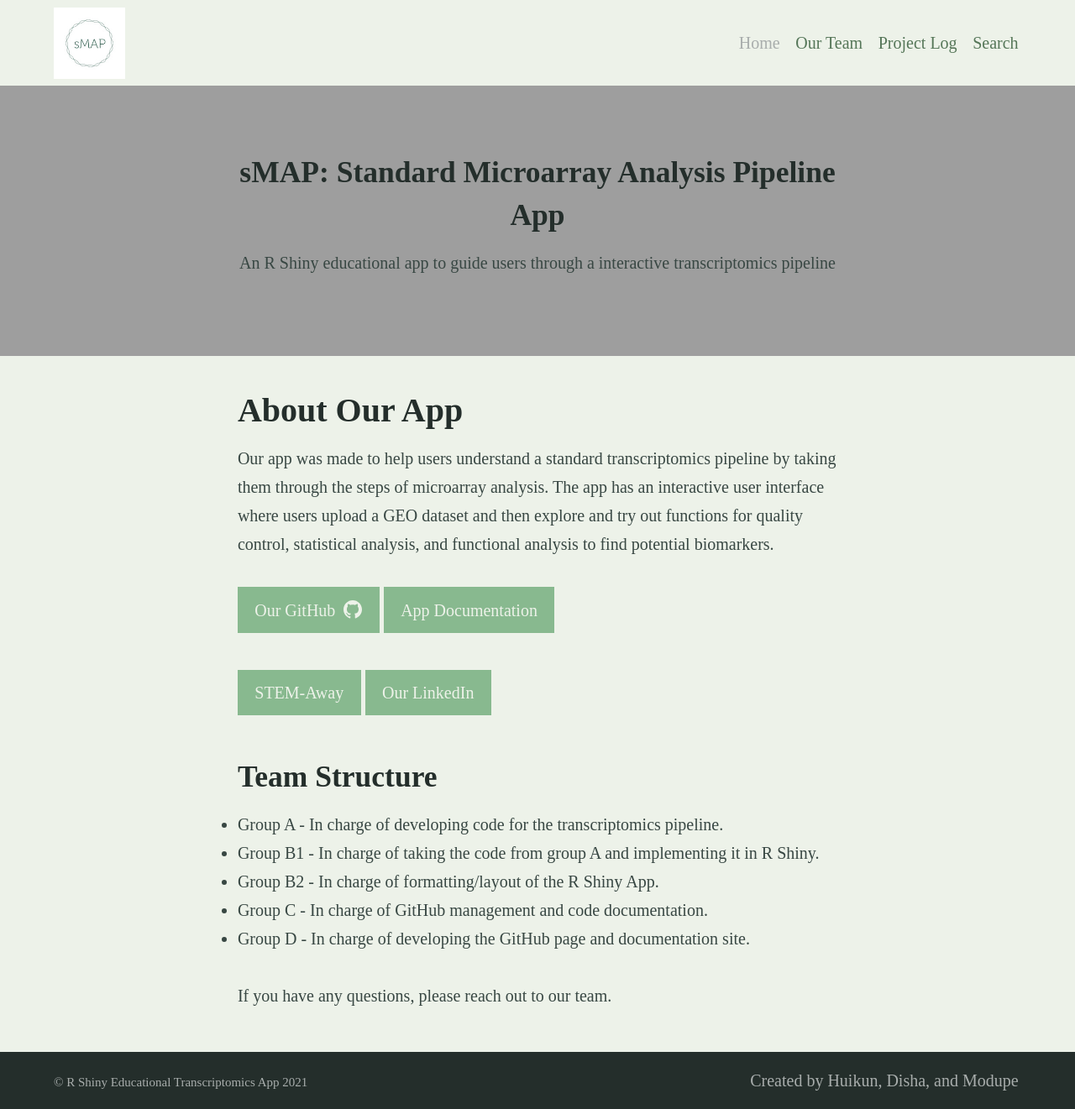
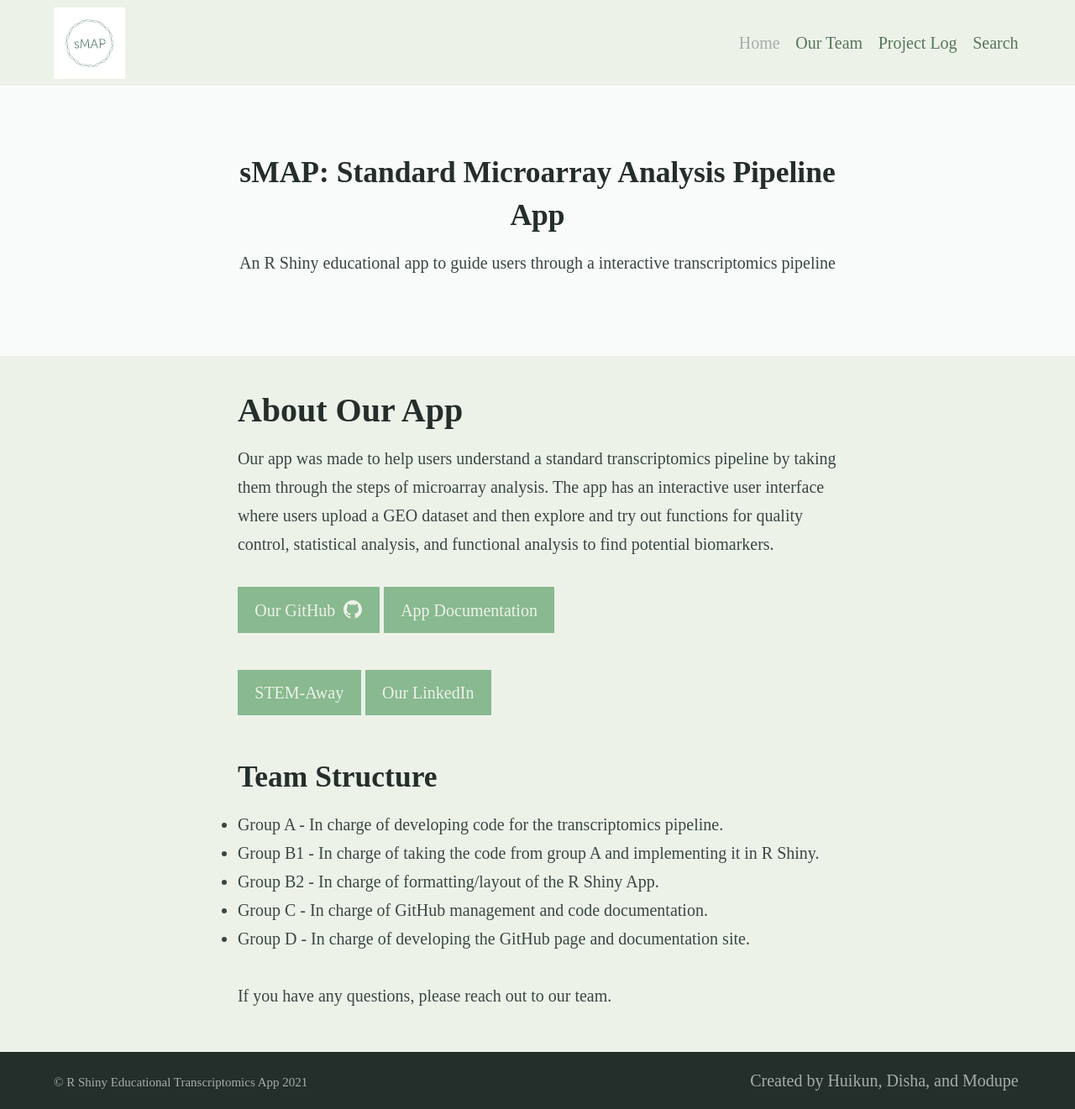
Before and after one commit to BI-STEM-Away/sMAP, a Jekyll site: the page built from index.md, in a window 1280 px wide. Shown: the whole page at 84% size. Built offline with Jekyll 4.4.1, drawn with Linux system fonts in a browser that asks for light colours.

Commit message:
Update index.md

```diff
--- a/index.md
+++ b/index.md
@@ -3,8 +3,7 @@ title: About Our App
 feature_text: |
   ## sMAP: Standard Microarray Analysis Pipeline App
   An R Shiny educational app to guide users through a interactive transcriptomics pipeline
-feature_image: https://bi-stem-away.github.io/shiny_app_dev/images/Banner3.jpg
-excerpt: "Our goal for creating this educational app is to help experts and intellectuals easily access the transcriptomics information and data they need. On this web page, users can view the project details via the links on the front page."
+
 ---
 
 Our app was made to help users understand a standard transcriptomics pipeline by taking them through the steps of microarray analysis. The app has an interactive user interface where users upload a GEO dataset and then explore and try out functions for quality control, statistical analysis, and functional analysis to find potential biomarkers.
```
